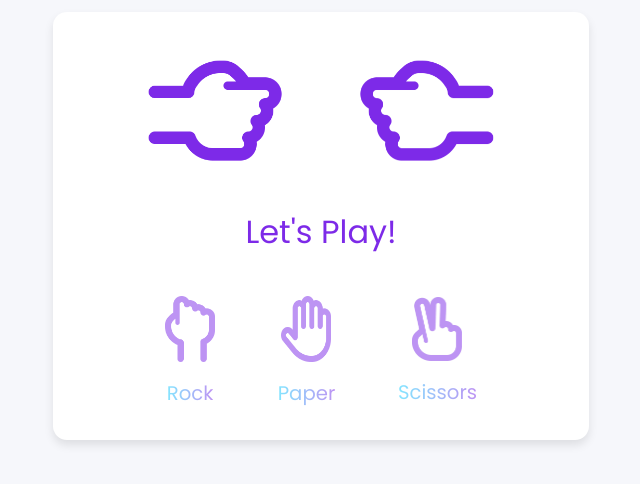
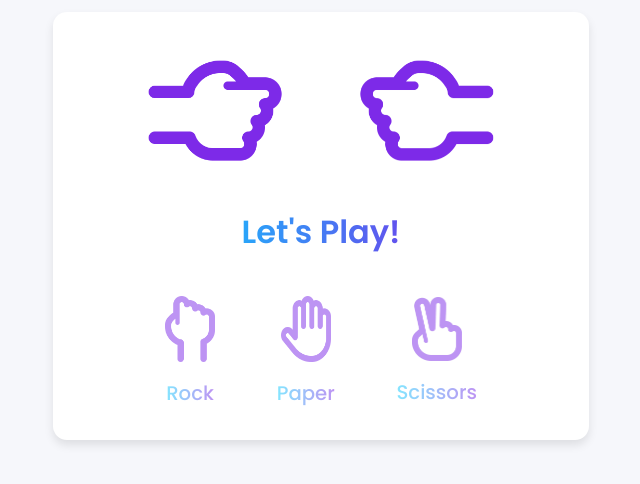
Before and after one commit to UKNOWNByAnxer/RPSGame, a plain HTML site: page index.html in a window 1280 px wide. Shown: the part 174-658 px from the top of the page, without its empty margins (319-959 px from the left). Drawn offline with Linux system fonts and the light colour scheme.

Commit message:
ADD LINEAR GRADIENT

```diff
--- a/styles.css
+++ b/styles.css
@@ -85,7 +85,11 @@ body {
 .result {
     text-align: center;
     font-size: 2rem;
-    color: #7d2ae8;
+    background: linear-gradient(270deg, #7d2ae8, #0dcdff);
+    background-clip: text;
+    -webkit-background-clip: text;
+    color: transparent;
+    font-weight: 600;
     margin-top: 1.5rem;
 }
 
@@ -127,6 +131,7 @@ body {
     -webkit-background-clip: text;
     color: transparent;
     margin-top: 1rem;
+    font-weight: 500;
     font-size: 1.23rem;
     pointer-events: none;
 }
```
